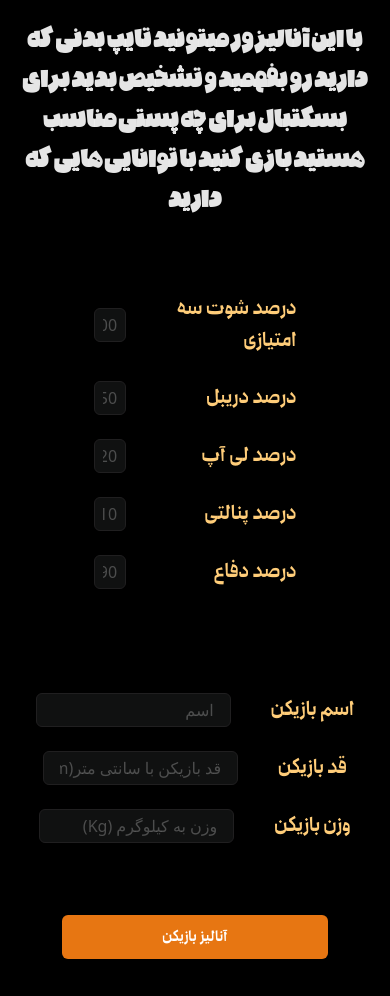
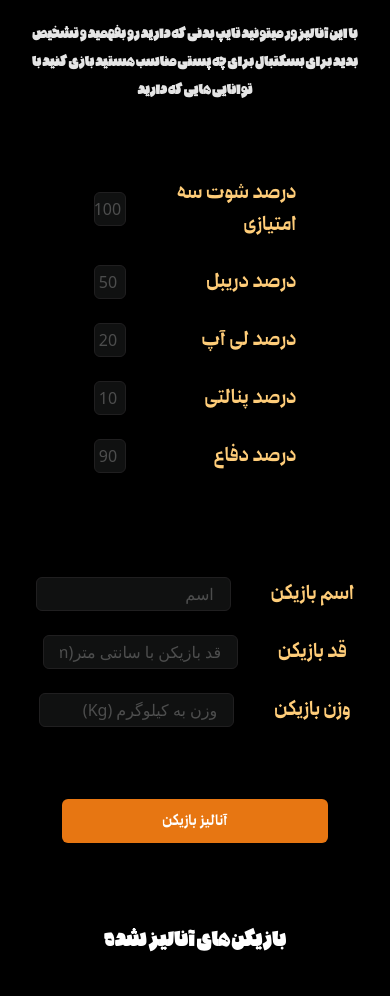
Before and after one commit to parsa-farshah/BMI-Basketball, a website: page index.html in a window 390 px wide. Shown: the part 71-1067 px from the top of the page. Drawn offline with Linux system fonts and the light colour scheme.

Commit message:
add responsive and favicon

```diff
--- a/index.html
+++ b/index.html
@@ -3,8 +3,13 @@
   <head>
     <meta charset="UTF-8" />
     <meta name="viewport" content="width=device-width, initial-scale=1.0" />
-    <title>bmi</title>
+    <title>تحلیلگر BMI</title>
     <link rel="stylesheet" href="src/styles/output.css" />
+    <link
+      rel="shortcut icon"
+      href="src/icons/favIcon.png"
+      type="image/x-icon"
+    />
   </head>
   <body class="bg-black text-white">
     <main class="w-full">
@@ -23,7 +28,7 @@
         <!-- about -->
         <section class="w-full mt-6 asrejadid">
           <h4
-            class="text-center text-4xl w-[90%] md:w-[60%] mx-auto text-[#eeeeeef5] asrejadid"
+            class="text-center text-xl md:text-4xl w-[90%] md:w-[60%] mx-auto text-[#eeeeeef5] asrejadid"
           >
             با این آنالیزور میتونید تایپ بدنی که دارید رو بفهمید و تشخیص بدید
             برای بسکتبال برای چه پستی مناسب هستید بازی کنید با توانایی هایی که
@@ -50,7 +55,7 @@
                 <input
                   placeholder="100"
                   id="shot"
-                  class="placeholder:text-[#ffffff41] px-2 w-[10%] bg-[#101111] border border-[#201f20] py-1 rounded-md"
+                  class="placeholder:text-[#ffffff41] pr-1 md:px-2 w-[10%] bg-[#101111] border border-[#201f20] py-1 rounded-md"
                   type="text"
                 />
               </div>
@@ -65,7 +70,7 @@
                 <input
                   placeholder="50"
                   id="drible"
-                  class="placeholder:text-[#ffffff41] px-2 w-[10%] bg-[#101111] border border-[#201f20] py-1 rounded-md"
+                  class="placeholder:text-[#ffffff41] pr-2 md:px-2 w-[10%] bg-[#101111] border border-[#201f20] py-1 rounded-md"
                   type="text"
                 />
               </div>
@@ -80,7 +85,7 @@
                 <input
                   placeholder="20"
                   id="layup"
-                  class="placeholder:text-[#ffffff41] px-2 w-[10%] bg-[#101111] border border-[#201f20] py-1 rounded-md"
+                  class="placeholder:text-[#ffffff41] pr-2 md:px-2 w-[10%] bg-[#101111] border border-[#201f20] py-1 rounded-md"
                   type="text"
                 />
               </div>
@@ -95,7 +100,7 @@
                 <input
                   placeholder="10"
                   id="freethrow"
-                  class="placeholder:text-[#ffffff41] px-2 w-[10%] bg-[#101111] border border-[#201f20] py-1 rounded-md"
+                  class="placeholder:text-[#ffffff41] pr-2 md:px-2 w-[10%] bg-[#101111] border border-[#201f20] py-1 rounded-md"
                   type="text"
                 />
               </div>
@@ -110,7 +115,7 @@
                 <input
                   placeholder="90"
                   id="defense"
-                  class="placeholder:text-[#ffffff41] px-2 w-[10%] bg-[#101111] border border-[#201f20] py-1 rounded-md"
+                  class="placeholder:text-[#ffffff41] pr-2 md:px-2 w-[10%] bg-[#101111] border border-[#201f20] py-1 rounded-md"
                   type="text"
                 />
               </div>
@@ -191,9 +196,9 @@
                 </h5>
               </div>
 
-              <div class="w-full  mt-18 flex justify-center">
+              <div class="w-full mt-18 flex justify-center">
                 <button
-                  class="px-7 py-2 bg-[#e77612] w-[68%] jalayerMd  text-lg rounded-md hover:bg-[#df8638] duration-500 cursor-pointer"
+                  class="px-7 py-2 bg-[#e77612] w-[68%] jalayerMd text-lg rounded-md hover:bg-[#df8638] duration-500 cursor-pointer"
                   id="btn"
                 >
                   آنالیز بازیکن
@@ -209,12 +214,12 @@
           class="flex w-full h-fit flex-wrap gap-16 mt-20 px-10 md:mt-28"
           id="analysRes"
         >
-          <h4 class="w-full text-center mx-auto asrejadid text-6xl">
+          <h4 class="w-full text-center mx-auto asrejadid text-3xl md:text-6xl">
             بازیکن های آنالیز شده
           </h4>
         </div>
         <button
-          class="px-7 py-2 bg-[#e77612] w-[40%] jalayerMd rounded-md hover:bg-[#df8638] duration-500 cursor-pointer flex justify-center items-center mx-auto my-10 text-4xl"
+          class="px-7 py-2 bg-[#e77612] w-[40%] jalayerMd rounded-md hover:bg-[#df8638] duration-500 cursor-pointer flex justify-center items-center mx-auto my-10 text-xl md:text-4xl"
           id="btnReset"
         >
           ریست شدن
```
Also changed, not shown: src/icons/favIcon.png (added), src/styles/output.css.
